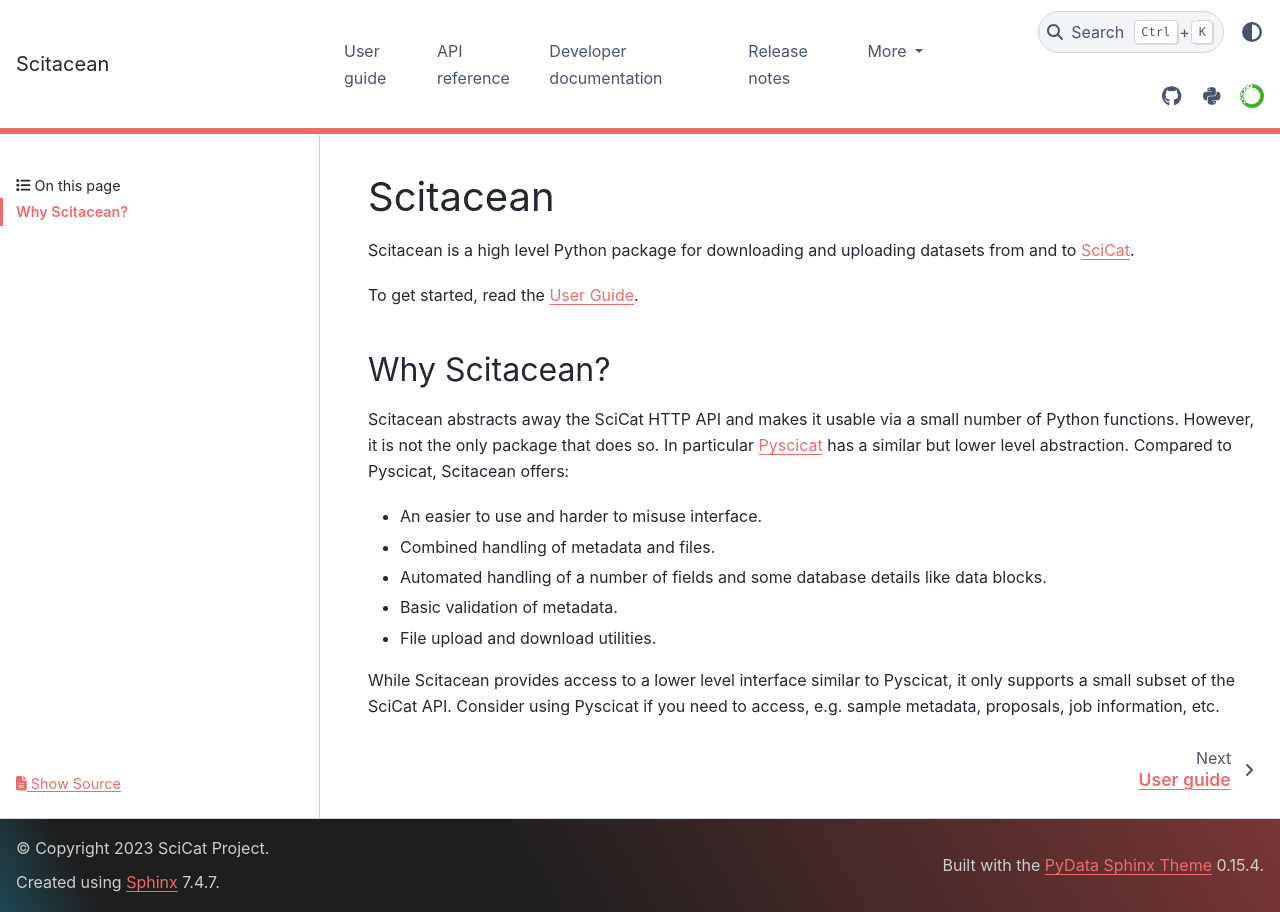
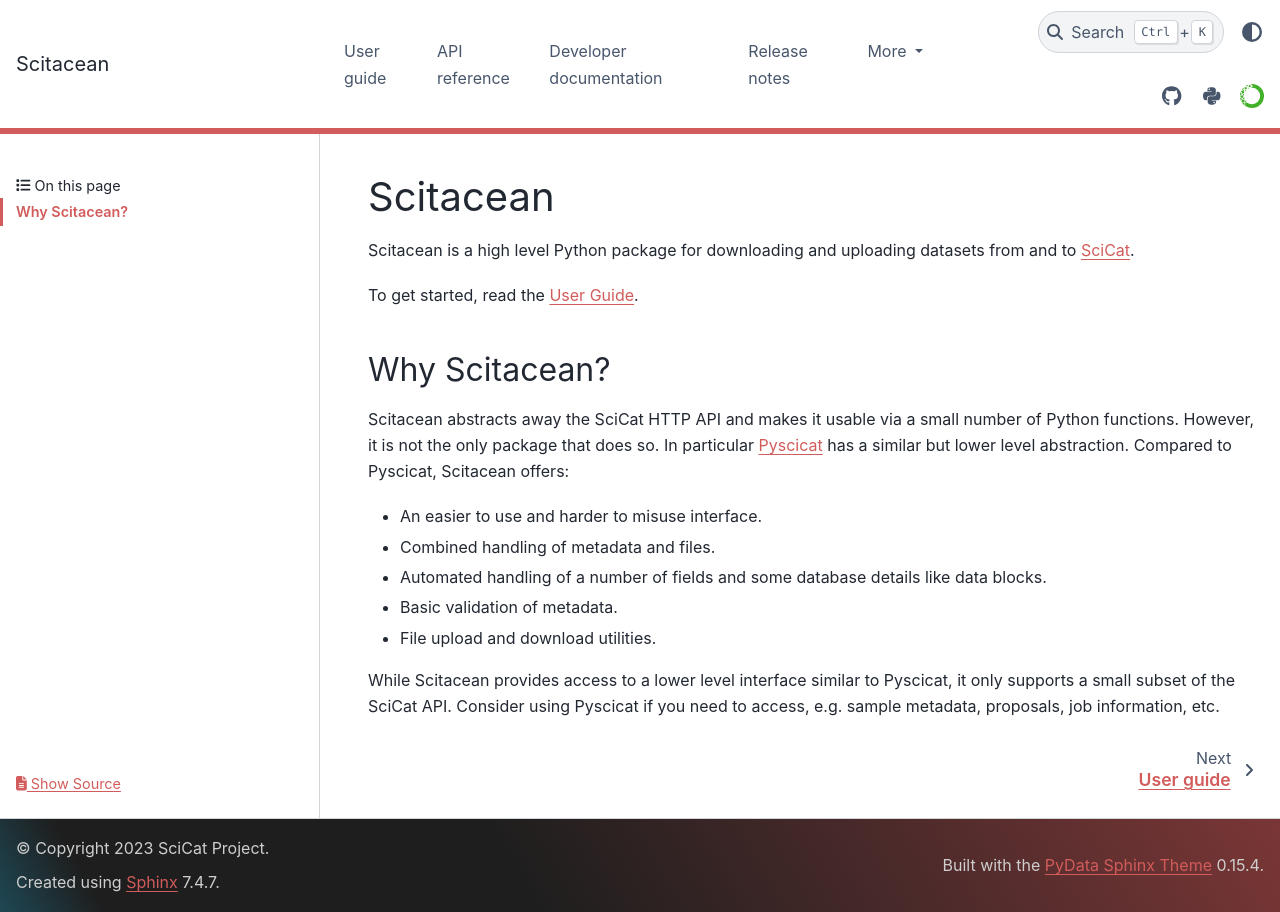
Before and after one commit to SciCatProject/scitacean, a Sphinx documentation site: the page built from docs/index.rst, in a window 1280 px wide. Built offline with Sphinx 7.4.7 and the PyData theme 0.15.4, drawn with Linux system fonts in a browser that asks for light colours; the version number could not be read and is left out.

Commit message:
Darker primary color in light theme

```diff
--- a/docs/_static/css/custom.css
+++ b/docs/_static/css/custom.css
@@ -1,5 +1,5 @@
 html[data-theme="light"] {
-    --pst-color-primary: #ed6c6b;
+    --pst-color-primary: #d25c5b;
     --pst-color-secondary: #459db9;
     --pst-color-link-hover: var(--pst-color-link);
 
```
